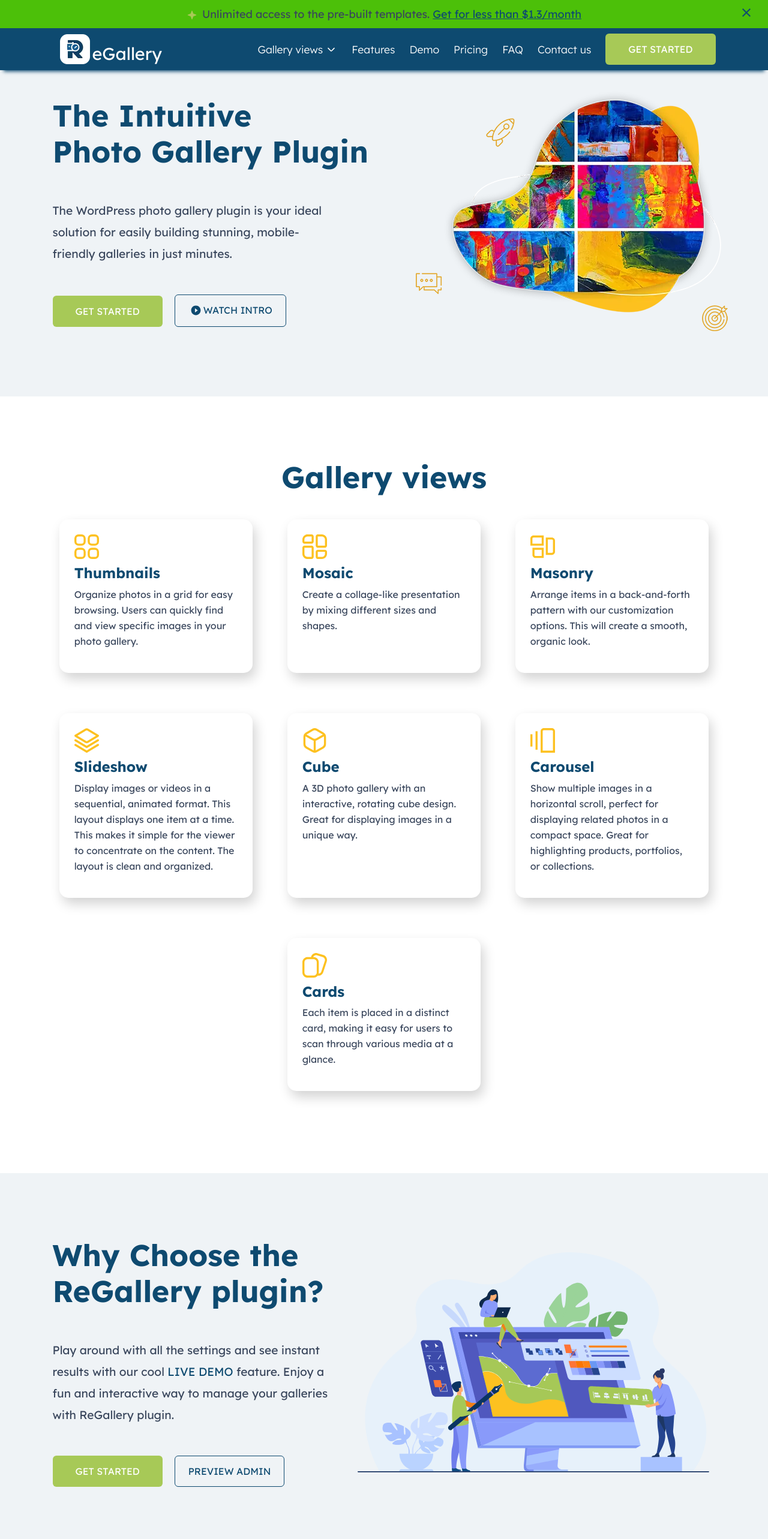
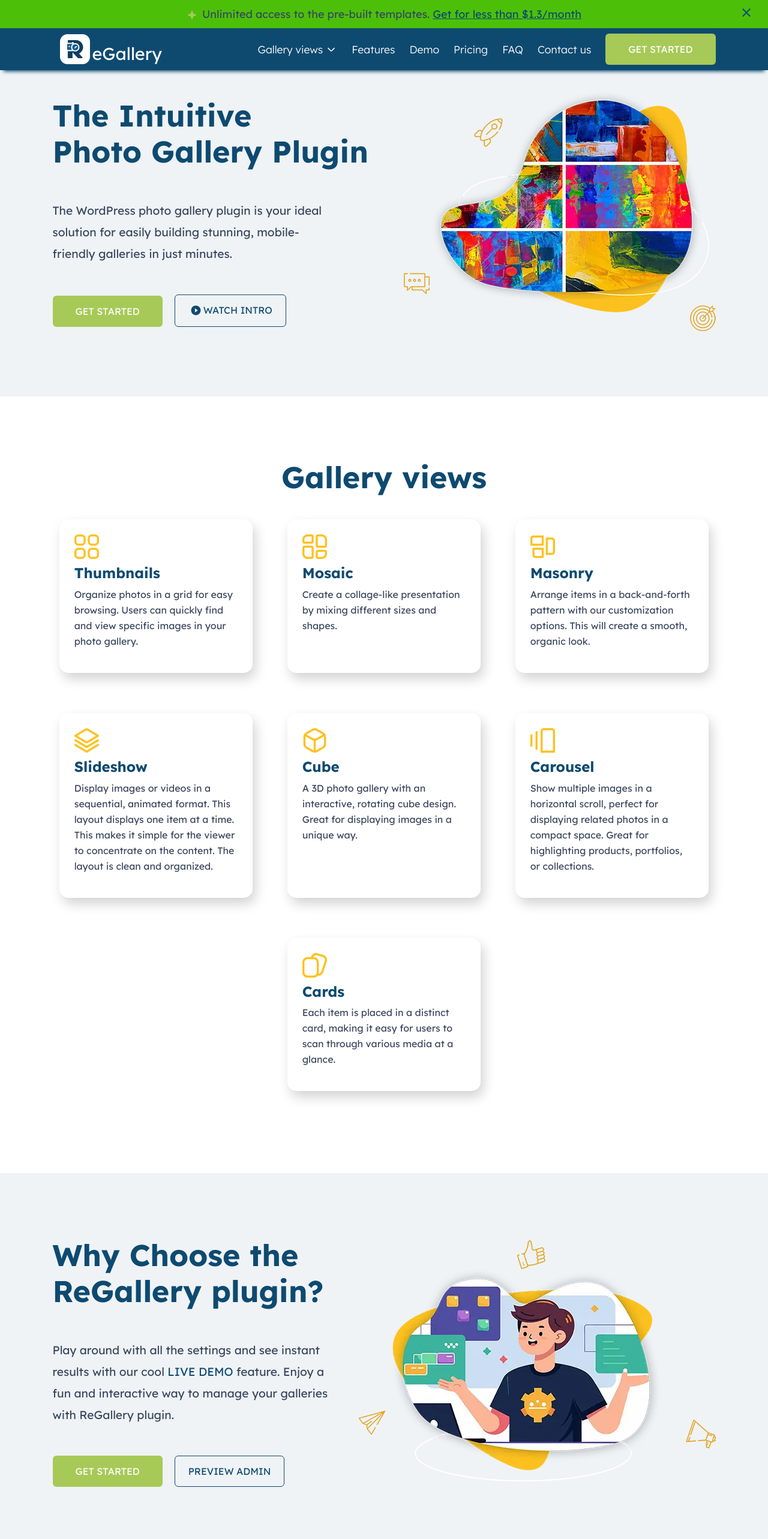
Before and after one commit to GrigorHarutyunian/regallery, a React (Vite) app: page / in a window 1280 px wide. Shown: the top 2566 px of the page at 60% size. Built offline with nearby package versions, Linux system fonts and the light colour scheme.

Commit message:
mobiles responsive fixed

```diff
--- a/src/common-components/common-grid/CommonGrid.css
+++ b/src/common-components/common-grid/CommonGrid.css
@@ -87,3 +87,14 @@ div#none {
     display: none;
   }
 }
+@media screen and (max-width: 700px) {
+  .feature-box {
+    margin-bottom: 15px;
+  }
+  ._features > .col-50 > .section-text__title-small {
+    margin-bottom: 10px;
+  }
+  .grid__6 {
+    gap: 25px;
+  }
+}
--- a/src/common-components/common-support-Info/SupportAndInfo.tsx
+++ b/src/common-components/common-support-Info/SupportAndInfo.tsx
@@ -4,8 +4,7 @@ import SupportAndInfoDTO from "../../types/SupportAndInfoDTO";
 import "./SupportAndInfo.css";
 import DownloadBtn from "../../components/buttons/DownoloadBtn/DownloadBtn";
 import { motion } from "framer-motion";
-import Lottie from "lottie-react";
-import { useInView } from "react-intersection-observer";
+
 // import animation from "../../assets/animations/framer-motion-setings";
 // import textVariants from "../../assets/animations/framer-motion-textVariants";
 // import imageVariants from "../../assets/animations/framer-motion-imageVariants";
@@ -14,16 +13,14 @@ const SupportAndInfo: React.FC<SupportAndInfoDTO> = ({
   title,
   text,
   id,
-
+  img,
+  sizes,
+  alt,
   width,
   height,
-  lottiesData,
 }) => {
-  // const { imgBig, imgMiddle, imgSmall } = img;
-  const { ref, inView } = useInView({
-    triggerOnce: true, // Load animation once when visible
-    threshold: 0.1, // Trigger when 10% of the element is visible
-  });
+  const { imgBig, imgMiddle, imgSmall } = img;
+
   return (
     <section id={id} className="supportandInfo">
       <Container>
@@ -46,22 +43,14 @@ const SupportAndInfo: React.FC<SupportAndInfoDTO> = ({
               )}
             </div>
           </motion.div>
-          <motion.div ref={ref} className="section-image">
-            {/* <img
-              width={width}s
+          <motion.div className="section-image">
+            <img
+              width={width}
               height={height}
               srcSet={`${imgSmall.img} ${imgSmall.size}w, ${imgMiddle.img} ${imgMiddle.size}w, ${imgBig.img} ${imgBig.size}w`}
               sizes={sizes}
               alt={alt}
-            /> */}
-            {inView && (
-              <Lottie
-                width={width}
-                height={height}
-                animationData={lottiesData}
-                loop={true}
-              />
-            )}
+            />
           </motion.div>
         </motion.div>
       </Container>
--- a/src/components/faq/Faq.css
+++ b/src/components/faq/Faq.css
@@ -41,3 +41,9 @@
   width: 100%;
   max-width: 1105px;
 }
+
+@media screen and (max-width: 700px) {
+  .accordion__title {
+    font-size: 20px;
+  }
+}
--- a/src/components/hero/Hero.css
+++ b/src/components/hero/Hero.css
@@ -24,9 +24,7 @@
   width: 100%;
   max-width: 1105px;
 }
-.hero-conteiner .section-image {
-  max-width: 500px;
-}
+
 .section-text__title-big span {
   color: #0e4a70;
 }
--- a/src/components/info/Info.tsx
+++ b/src/components/info/Info.tsx
@@ -26,7 +26,6 @@ const Info: React.FC = () => {
       alt={infoData.alt}
       width={width}
       height={height}
-      lottiesData={infoData.lottiesData}
     />
   );
 };
--- a/src/components/reviews/Review.css
+++ b/src/components/reviews/Review.css
@@ -158,9 +158,10 @@
     flex-direction: column;
     justify-content: center;
   }
-}
-
-@media screen and (max-width: 700px) {
+  .section-text__title-centered {
+    font-size: 30px;
+    margin-bottom: 20px;
+  }
   .review-card__author {
     margin-bottom: 0;
   }
--- a/src/components/support/Support.tsx
+++ b/src/components/support/Support.tsx
@@ -41,7 +41,6 @@ const Support: React.FC = () => {
       img={supportData.img}
       sizes={supportData.sizes}
       alt={supportData.alt}
-      lottiesData={supportData.lottiesData}
     />
   );
 };
--- a/src/types/SupportAndInfoDTO.tsx
+++ b/src/types/SupportAndInfoDTO.tsx
@@ -7,5 +7,4 @@ export default interface SupportAndInfoDTO {
   alt: string;
   width: number;
   height: number;
-  lottiesData: any;
 }
```
